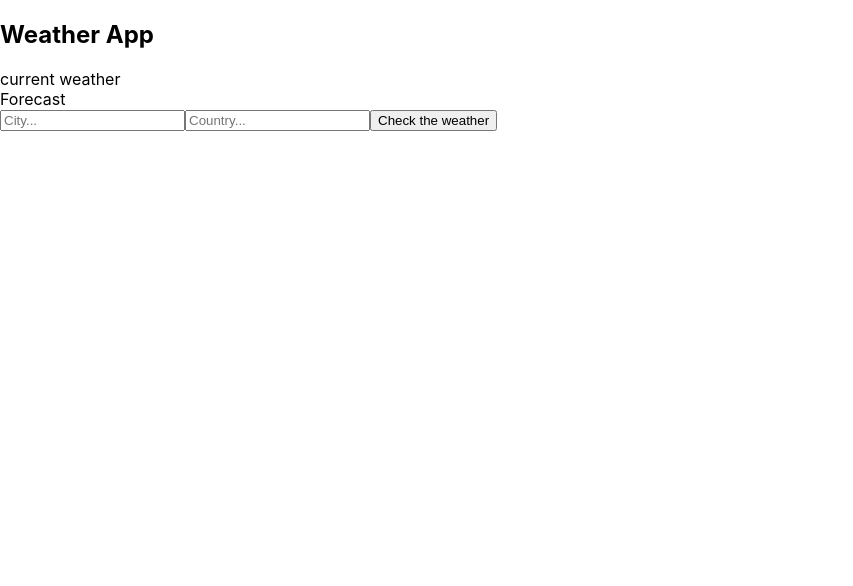
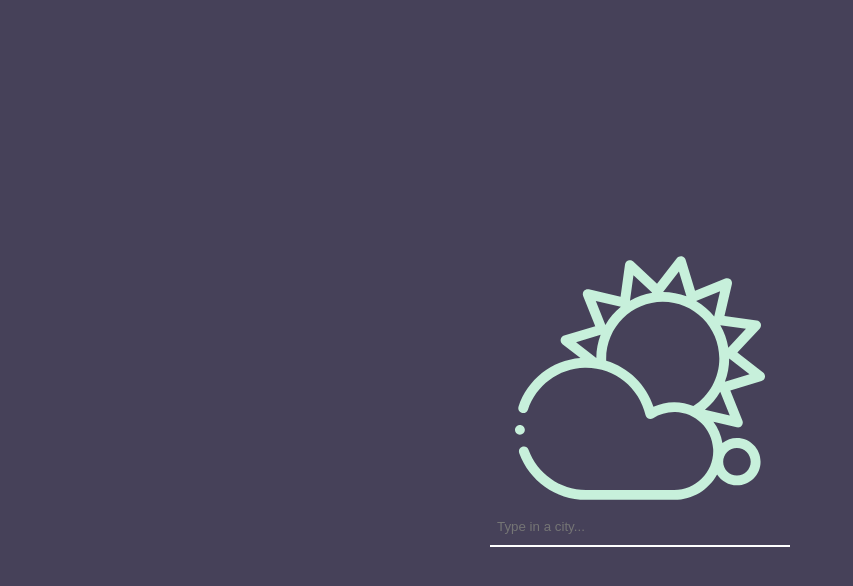
Before and after one commit to not-capuleti/weather-app, a React (Create React App) app: page / in a window 1280 px wide. Shown: the top 586 px of the page, without its empty margins (0-853 px from the left). Built offline with nearby package versions, Linux system fonts and the light colour scheme.

Commit message:
Changed my concept - will add the geolocation. Basic styling of citysearch added

```diff
--- a/package.json
+++ b/package.json
@@ -6,6 +6,7 @@
     "@testing-library/jest-dom": "^4.2.4",
     "@testing-library/react": "^9.4.0",
     "@testing-library/user-event": "^7.2.1",
+    "node-sass": "^4.13.1",
     "react": "^16.12.0",
     "react-dom": "^16.12.0",
     "react-scripts": "3.3.1"
--- a/src/App.js
+++ b/src/App.js
@@ -1,24 +1,64 @@
 import React, { Component, Fragment } from 'react';
-import './App.css';
+import './scss/App.scss';
 import Weather from './components/Weather/Weather';
 import CitySearch from './components/CitySearch';
 
 const API_KEY = 'bd5bf5ac83c8c79a4ca79682f5ca3d28';
 
 class App extends Component {
-	getCurrentWeather = async (event) => {
-		event.preventDefault();
+	state = {
+		city: undefined,
+		country: undefined,
+		description: undefined,
+		temperature: undefined,
+		feelsLike: undefined,
+		icon: undefined,
+		humidity: undefined,
+		pressure: undefined,
+		wind: undefined,
+		error: undefined
+	};
 
-		const api_call = await fetch(`http://api.openweathermap.org/data/2.5/weather?q=Manchester,uk&appid=${API_KEY}`);
+	getCurrentWeather = async (e) => {
+		e.preventDefault();
+		const city = e.target.elements.city.value;
+		const country = e.target.elements.country.value;
+		const endpoint = await fetch(
+			`http://api.openweathermap.org/data/2.5/weather?q=${city},${country}&appid=${API_KEY}&units=metric`
+		);
 
-		const data = await api_call.json();
+		const data = await endpoint.json();
 		console.log(data);
+
+		this.setState({
+			city: data.name,
+			country: data.sys.country,
+			description: data.weather[0].description,
+			temperature: Math.floor(data.main.temp),
+			// temperatureF: Math.round(data.main.temp * 1.8 + 32),
+			feelsLike: Math.floor(data.main.feels_like),
+			icon: data.weather[0].icon,
+			humidity: data.main.humidity,
+			pressure: data.main.pressure,
+			wind: `${(data.wind.speed * 3, 6)} km/h`
+		});
 	};
 
 	render() {
+		const { city, country, description, temperature, feelsLike, icon, humidity, pressure, wind } = this.state;
 		return (
 			<Fragment>
-				<Weather />
+				<Weather
+					city={city}
+					country={country}
+					description={description}
+					temperature={temperature}
+					feelsLike={feelsLike}
+					icon={icon}
+					humidity={humidity}
+					pressure={pressure}
+					wind={wind}
+				/>
 				<CitySearch getCurrentWeather={this.getCurrentWeather} />
 			</Fragment>
 		);
--- a/src/components/CitySearch.js
+++ b/src/components/CitySearch.js
@@ -1,13 +1,22 @@
 import React, { Component } from 'react';
+import Logo from '../assets/weather.svg';
 
 class CitySearch extends Component {
 	render() {
 		return (
-			<form onSubmit={this.props.getCurrentWeather}>
-				<input type="text" name="city" placeholder="City..." />
-				<input type="text" name="country" placeholder="Country..." />
-				<button>Check the weather</button>
-			</form>
+			<div className="city-search">
+				<div className="city-search--logo">
+					<img src={Logo} alt="cloud with sun logo" />
+				</div>
+				<form className="city-search--form">
+					<input type="text" name="city" placeholder="Type in a city..." required />
+				</form>
+			</div>
+			// <form onSubmit={this.props.getCurrentWeather}>
+			// 	<input type="text" name="city" placeholder="City..." />
+			// 	<input type="text" name="country" placeholder="Country..." />
+			// 	<button>Check the weather</button>
+			// </form>
 		);
 	}
 }
--- a/src/components/Weather/CurrentWeather.js
+++ b/src/components/Weather/CurrentWeather.js
@@ -2,7 +2,8 @@ import React, { Component } from 'react';
 
 class CurrentWeather extends Component {
 	render() {
-		return <div>current weather</div>;
+		const { city, country, description, temperature, feelsLike, icon, humidity, pressure, wind } = this.props;
+		return <p />;
 	}
 }
 
--- a/src/components/Weather/Weather.js
+++ b/src/components/Weather/Weather.js
@@ -2,16 +2,28 @@ import React, { Component } from 'react';
 import CurrentWeather from './CurrentWeather';
 import Forecast from './Forecast';
 
-class VisualPresentation extends Component {
+class Weather extends Component {
 	render() {
+		const { city, country, description, temperature, feelsLike, icon, humidity, pressure, wind } = this.props;
+
 		return (
 			<section>
-				<h1>Weather App</h1>
-				<CurrentWeather />
-				<Forecast />
+				{/* <h1>Weather App</h1>
+				<CurrentWeather
+					city={city}
+					country={country}
+					description={description}
+					temperature={temperature}
+					feelsLike={feelsLike}
+					icon={icon}
+					humidity={humidity}
+					pressure={pressure}
+					wind={wind}
+				/>
+				<Forecast /> */}
 			</section>
 		);
 	}
 }
 
-export default VisualPresentation;
+export default Weather;
--- /dev/null
+++ b/src/scss/App.scss
@@ -0,0 +1,7 @@
+* {
+	margin: 0;
+	box-sizing: border-box;
+}
+
+@import "./variables/colors";
+@import "./components/citysearch";
--- /dev/null
+++ b/src/scss/components/_citysearch.scss
@@ -0,0 +1,32 @@
+.city-search {
+	background-color: $bg-color-citysearch;
+	display: -webkit-flex;
+	display: flex;
+	min-height: 100vh;
+	flex-direction: column;
+	justify-content: center;
+	align-items: center;
+	position: fixed;
+	width: 100%;
+	.city-search--logo {
+		width: 250px;
+		img {
+			width: 100%;
+		}
+	}
+	.city-search--form {
+		display: flex;
+		align-items: center;
+		justify-content: space-between;
+		width: 100%;
+		max-width: 300px;
+		height: 40px;
+		padding: 5px;
+		border-bottom: 2px solid white;
+		input {
+			border: none;
+			background-color: inherit;
+			width: 100%;
+		}
+	}
+}
--- /dev/null
+++ b/src/scss/variables/_colors.scss
@@ -0,0 +1 @@
+$bg-color-citysearch: #464159;
```
Also changed, not shown: src/assets/weather.svg (added), 1 other file (tests, documents, lock files or other folders).
